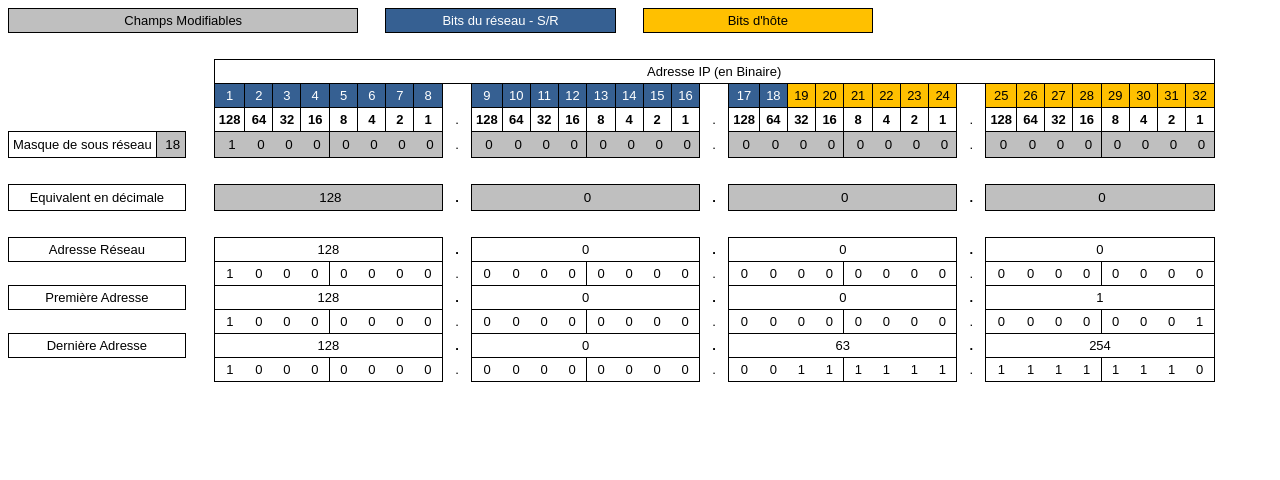
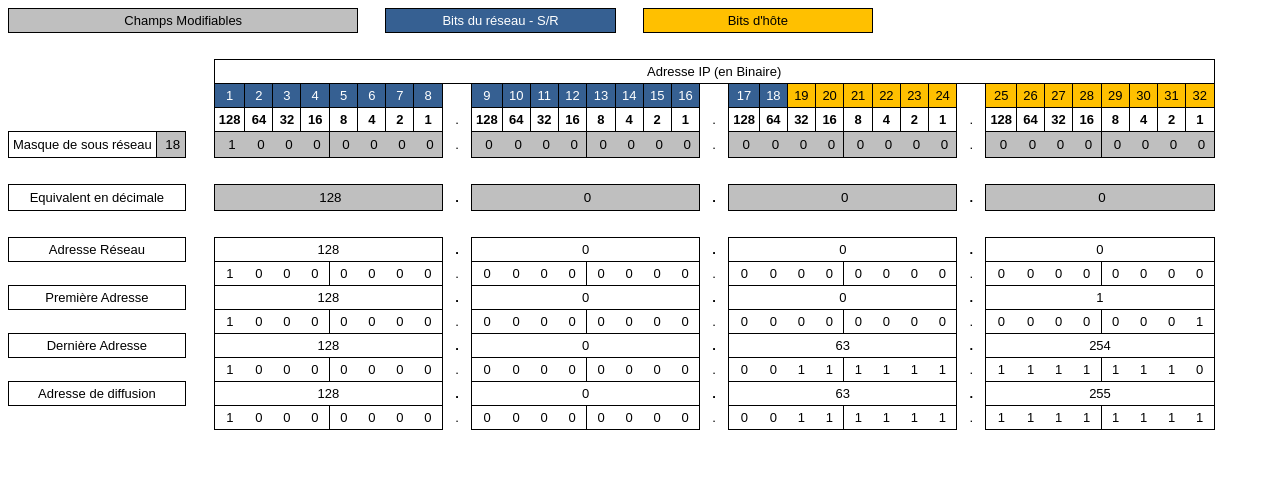
Before and after one commit to xixi52/IPCalculator, a PHP site: page / in a window 1280 px wide. Shown: the top 480 px of the page. Run offline with PHP 8.4, Linux system fonts and the light colour scheme.

Commit message:
Add broadcast IP

```diff
--- a/assets/js/script.js
+++ b/assets/js/script.js
@@ -196,11 +196,13 @@ function updateBinLast(countCurrentOctet) {
         parseInt($("#octet4-network").html()) + 2 ** range - 2
       );
       binTemp = parseInt($("#octet4-last").html());
+      $("#octet4-broadcast").html(binTemp + 1);
       binTemp = binTemp.toString(2);
       binaryLast[3] = binTemp;
     } else {
       $("#octet4-last").html(254);
       binTemp = 254;
+      $("#octet4-broadcast").html(binTemp + 1);
       binTemp = binTemp.toString(2);
       binaryLast[3] = binTemp;
     }
@@ -211,16 +213,19 @@ function updateBinLast(countCurrentOctet) {
         parseInt($("#octet3-network").html()) + 2 ** (range - 8) - 1
       );
       binTemp = parseInt($("#octet3-last").html());
+      $("#octet3-broadcast").html(binTemp);
       binTemp = binTemp.toString(2);
       binaryLast[2] = binTemp;
     } else if (range > 8 && range > 16) {
       $("#octet3-last").html(255);
       binTemp = 255;
+      $("#octet3-broadcast").html(binTemp);
       binTemp = binTemp.toString(2);
       binaryLast[2] = binTemp;
     } else {
       $("#octet3-last").html($("#octet3-network").html());
       binTemp = parseInt($("#octet3-last").html());
+      $("#octet3-broadcast").html(binTemp);
       binTemp = binTemp.toString(2);
       binaryLast[2] = binTemp;
     }
@@ -231,16 +236,19 @@ function updateBinLast(countCurrentOctet) {
         parseInt($("#octet2-network").html()) + 2 ** (range - 8 * 2) - 1
       );
       binTemp = parseInt($("#octet2-last").html());
+      $("#octet2-broadcast").html(binTemp);
       binTemp = binTemp.toString(2);
       binaryLast[1] = binTemp;
     } else if (range > 16 && range > 24) {
       $("#octet2-last").html(255);
       binTemp = 255;
+      $("#octet2-broadcast").html(binTemp);
       binTemp = binTemp.toString(2);
       binaryLast[1] = binTemp;
     } else {
       $("#octet2-last").html($("#octet2-network").html());
       binTemp = parseInt($("#octet2-last").html());
+      $("#octet2-broadcast").html(binTemp);
       binTemp = binTemp.toString(2);
       binaryLast[1] = binTemp;
     }
@@ -251,11 +259,13 @@ function updateBinLast(countCurrentOctet) {
         parseInt($("#octet1-network").html()) + 2 ** (range - 8 * 3) - 1
       );
       binTemp = parseInt($("#octet1-last").html());
+      $("#octet1-broadcast").html(binTemp);
       binTemp = binTemp.toString(2);
       binaryLast[0] = binTemp;
     } else {
       $("#octet1-last").html($("#octet1-network").html());
       binTemp = parseInt($("#octet1-last").html());
+      $("#octet1-broadcast").html(binTemp);
       binTemp = binTemp.toString(2);
       binaryLast[0] = binTemp;
     }
@@ -279,5 +289,9 @@ function updateBinLast(countCurrentOctet) {
     $("#last-bit" + bitLast + "-octet" + octetLast).html(
       String(binaryLast[octetLast - 1])[bitLast - 1]
     );
+    if (bitLast == 32) $("#broadcast-bit" + bitLast + "-octet" + octetLast).html(
+      String(binaryLast[octetLast - 1])[bitLast - 1]
+    );
+    else $("#broadcast-bit" + bitLast + "-octet" + octetLast).html(1);
   }
 }
--- a/index.php
+++ b/index.php
@@ -278,6 +278,57 @@
               }
             } ?>
         </tr>
+        <!-- Broadcast IP -->
+        <tr class="broadcast-dec">
+          <td colspan="2">Adresse de diffusion</td>
+          <td class="noborder"></td>
+          <td colspan="8" id="octet1-broadcast">128</td>
+          <td class="noborder point">.</td>
+          <td colspan="8" id="octet2-broadcast">0</td>
+          <td class="noborder point">.</td>
+          <td colspan="8" id="octet3-broadcast">63</td>
+          <td class="noborder point">.</td>
+          <td colspan="8" id="octet4-broadcast">255</td>
+        </tr>
+        <!-- Broadcast IP list -->
+        <tr class="bit-broadcast">
+          <?php
+          $leftBorderBit = "";
+          $rightBorderBit = "";
+          $bitNumber = 0;
+          $octetNumber = 1;
+          $bitInputVal = 1;
+            for ($i = 1; $i <= 36; $i++) {
+              if ($i == 1) {
+                $bitNumber++;
+                echo "<td class=\"noborder\" colspan=\"3\"></td>\n";
+              } else if ($i == 10 || $i == 19 || $i == 28) {
+                echo "          <td class=\"noborder\">.</td>\n";
+              } else {
+                if ($bitNumber != 4 && $bitNumber != 8) $rightBorderBit = "-right";
+                else $rightBorderBit = "";
+
+                if ($bitNumber != 1 && $bitNumber != 5) $leftBorderBit = "-left";
+                else $leftBorderBit = "";
+
+                if(($bitNumber >= 3 && $octetNumber == 3) || ($bitNumber <= 8 && $octetNumber == 4)) {
+                  echo "          <td class=\"border" . $rightBorderBit . $leftBorderBit . "\" id=\"broadcast-bit" . $bitNumber . "-octet" . $octetNumber . "\">1</td>\n";
+                  if($bitNumber == 8) {
+                    $bitNumber = 1;
+                    $octetNumber++;
+                  } else $bitNumber++;
+                } else if($bitNumber == 8) {
+                  echo "          <td class=\"border" . $rightBorderBit . $leftBorderBit . "\" id=\"broadcast-bit" . $bitNumber . "-octet" . $octetNumber . "\">" . $bitInputVal . "</td>\n";
+                  $bitNumber = 1;
+                  $octetNumber++;
+                } else {
+                  echo "          <td class=\"border" . $rightBorderBit . $leftBorderBit . "\" id=\"broadcast-bit" . $bitNumber . "-octet" . $octetNumber . "\">" . $bitInputVal . "</td>\n";
+                  $bitNumber++;
+                  $bitInputVal = 0;
+                }
+              }
+            } ?>
+        </tr>
       </tbody>
     </table>
     <!-- /TABLE -->
```
